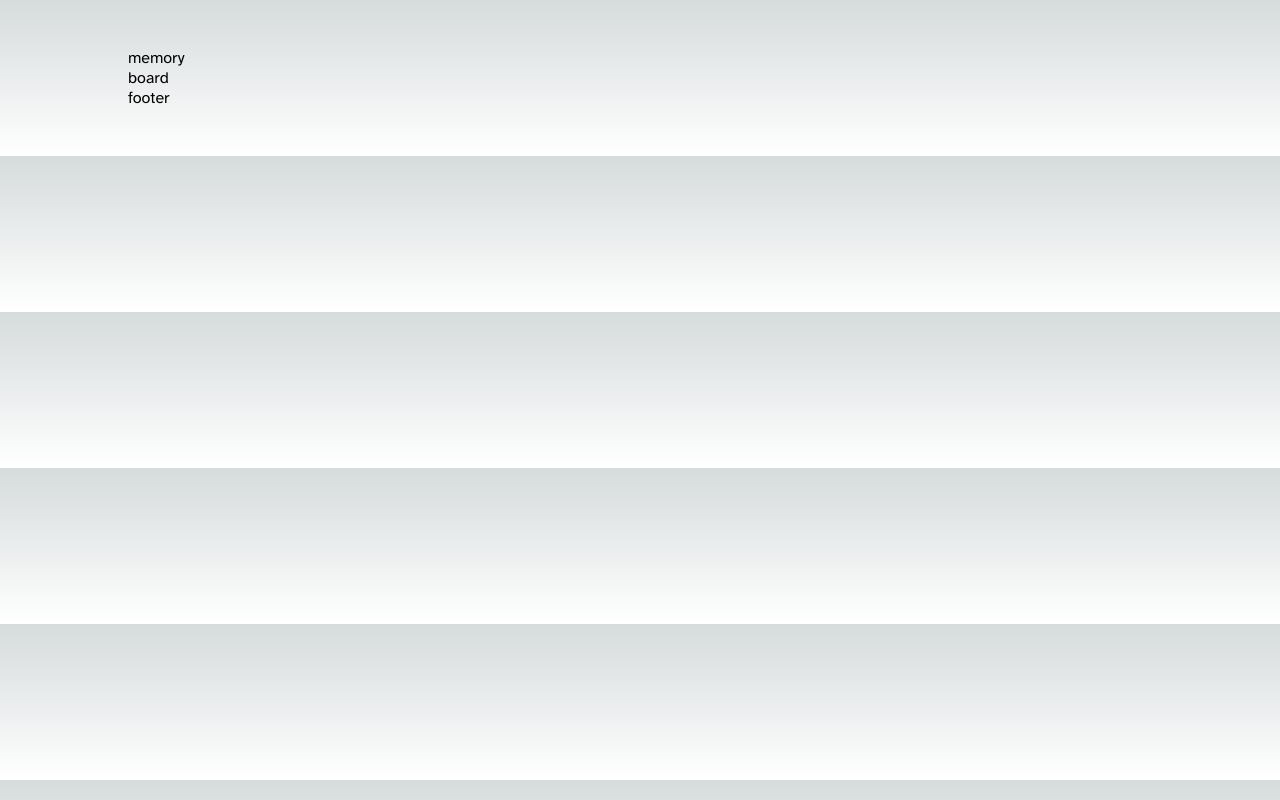
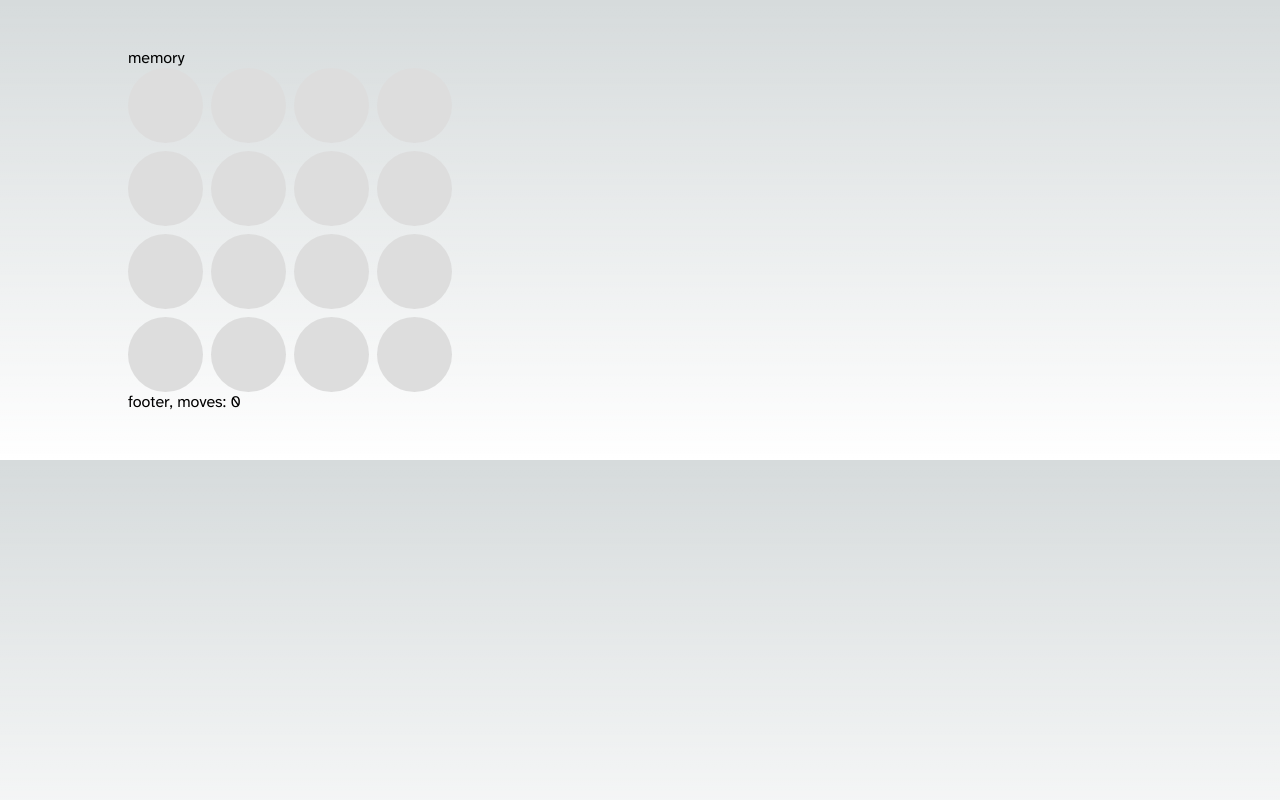
Before and after one commit to yijiuntay/memory-game, a Next.js app: page / in a window 1280 px wide. Built offline with nearby package versions, Linux system fonts and the light colour scheme.

Commit message:
Added first board version

```diff
--- a/pages/index.js
+++ b/pages/index.js
@@ -7,10 +7,80 @@ export default function Home() {
   const [board, setBoard] = useState([]);
   const [flippedItems, setFlippedItems] = useState([]);
   const [matchedItems, setMatchedItems] = useState([]);
-  const [moves, setMoves] = useState(0);
+  const [flips, setFlips] = useState(0);
   const [gameOver, setGameOver] = useState(false);
   const nums1To8 = [...Array(8).keys()].map((i) => i + 1);
   const nums1To18 = [...Array(18).keys()].map((i) => i + 1);
+
+  const Board = () => {
+    return (
+      <div className="board">
+        {board.map((data, i) => {
+          const flipped = flippedItems.includes(i);
+          const matched = matchedItems.includes(i);
+          return (
+            <div
+              key={i}
+              className={`card ${flipped || matched ? "active" : ""} ${
+                matched ? "matched" : ""
+              } ${gameOver ? "gameover" : ""}`}
+              onClick={() => onFlip(i)}
+            >
+              <div className="card-front">{data}</div>
+              <div className="card-back" />
+            </div>
+          );
+        })}
+      </div>
+    );
+  };
+
+  const shuffle = () => {
+    const newBoard = [...nums1To8, ...nums1To8]
+      .sort(() => Math.random() - 0.5)
+      .map((v) => v);
+    setBoard(newBoard);
+  };
+
+  const initialize = () => {
+    shuffle();
+    setGameOver(false);
+    setFlippedItems([]);
+    setMatchedItems([]);
+    setFlips(0);
+  };
+
+  // handler function when user chooses item to flip
+  const onFlip = (i) => {
+    // check if the current item is not matched or flipped yet
+    if (!matchedItems.includes(i) && !flippedItems.includes(i)) {
+      // check how many items have been flipped on the board currently
+      if (flippedItems.length === 1) {
+        // check if the current chosen item is the same as the other flipped item on the board
+        if (board[i] === board[flippedItems[0]]) {
+          setMatchedItems((prev) => [...prev, i, flippedItems[0]]);
+        }
+
+        setFlippedItems([...flippedItems, i]);
+      } else if (flippedItems.length === 2) {
+        setFlippedItems([i]);
+      } else {
+        setFlippedItems([...flippedItems, i]);
+      }
+
+      setFlips((prev) => prev + 1);
+    }
+  };
+
+  useEffect(() => {
+    if (matchedItems.length === 16) {
+      setGameOver(true);
+    }
+  }, [flips]);
+
+  useEffect(() => {
+    initialize();
+  }, []);
 
   return (
     <>
@@ -22,8 +92,8 @@ export default function Home() {
       </Head>
       <main className={styles.main}>
         <nav>memory</nav>
-        <div>board</div>
-        <div>footer</div>
+        <Board />
+        <div>footer, moves: {Math.floor(flips / 2)}</div>
       </main>
     </>
   );
--- a/styles/globals.css
+++ b/styles/globals.css
@@ -1,9 +1,9 @@
 :root {
   --max-width: 1100px;
   --border-radius: 12px;
-  --font-mono: ui-monospace, Menlo, Monaco, 'Cascadia Mono', 'Segoe UI Mono',
-    'Roboto Mono', 'Oxygen Mono', 'Ubuntu Monospace', 'Source Code Pro',
-    'Fira Mono', 'Droid Sans Mono', 'Courier New', monospace;
+  --font-mono: ui-monospace, Menlo, Monaco, "Cascadia Mono", "Segoe UI Mono",
+    "Roboto Mono", "Oxygen Mono", "Ubuntu Monospace", "Source Code Pro",
+    "Fira Mono", "Droid Sans Mono", "Courier New", monospace;
 
   --foreground-rgb: 0, 0, 0;
   --background-start-rgb: 214, 219, 220;
@@ -105,3 +105,70 @@ a {
     color-scheme: dark;
   }
 }
+
+/* move to css module later */
+.board {
+  display: grid;
+  grid-template-columns: repeat(4, 75px);
+  grid-gap: 8px;
+}
+
+.card {
+  border-radius: 4px;
+  text-align: center;
+  height: 75px;
+  font-size: 36px;
+  font-weight: bold;
+  position: relative;
+  transform-style: preserve-3d;
+  transition: all 0.2s;
+  user-select: none;
+}
+
+.card.gameover {
+  pointer-events: none;
+}
+.card-0 {
+  transform: rotateY(0deg);
+}
+.card.active {
+  transform: rotateY(180deg);
+}
+.card.matched .card-front {
+  background-color: lightgoldenrodyellow;
+  color: white;
+}
+.card-front,
+.card-back {
+  position: absolute;
+  left: 0;
+  top: 0;
+  width: 100%;
+  backface-visibility: hidden;
+  height: 100%;
+  border-radius: 50%;
+}
+.card-front {
+  transform: rotateY(180deg);
+  background-color: #eee;
+  line-height: 70px;
+  vertical-align: middle;
+  text-align: center;
+  font-size: 50px;
+  z-index: 2;
+}
+.card-back {
+  background-color: #ddd;
+
+  transform: rotateY(0);
+  z-index: 1;
+}
+.card-back::after {
+  position: absolute;
+  content: "";
+  top: 0;
+  left: 0;
+  width: 75%;
+  height: 75%;
+  border-radius: 50%;
+}
```
